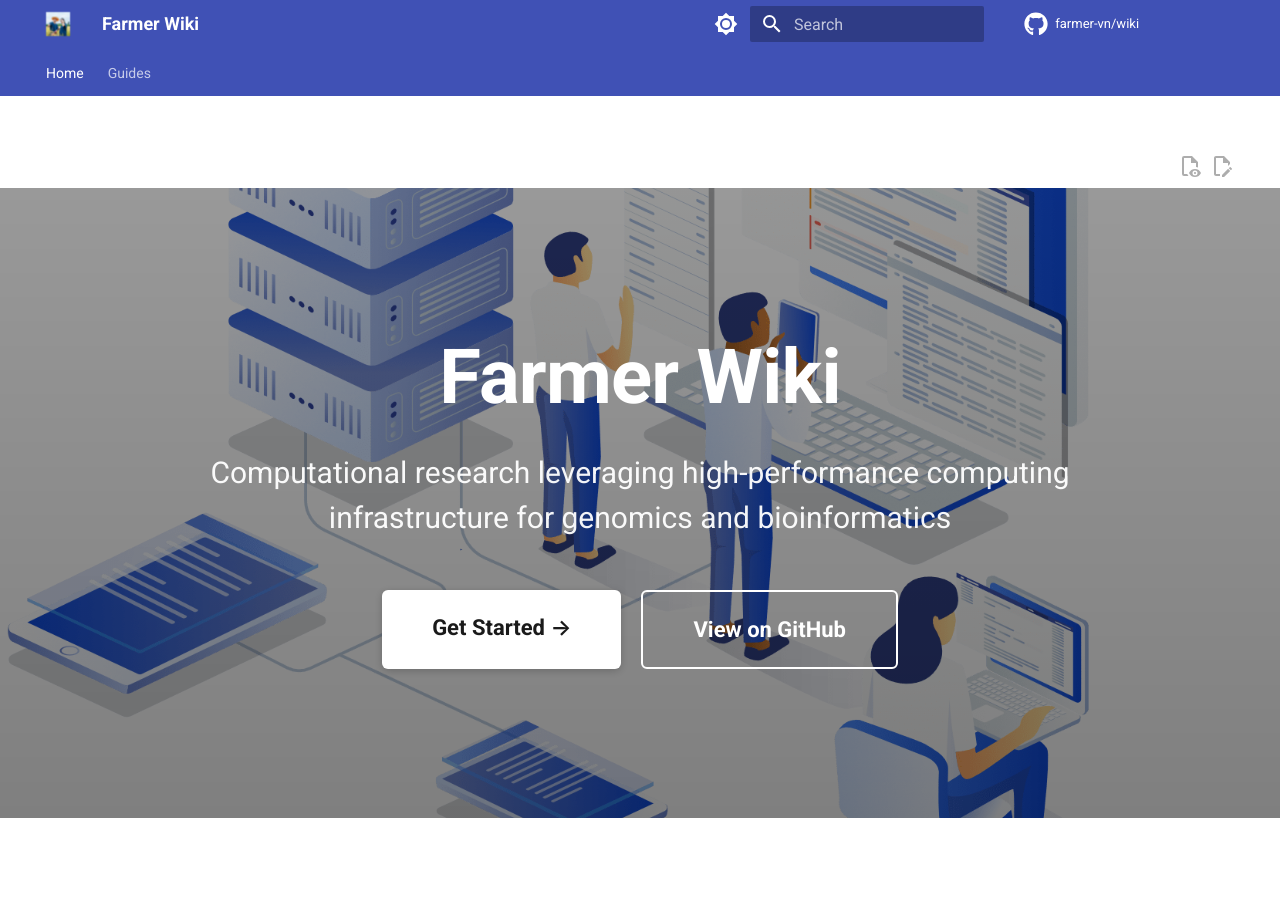
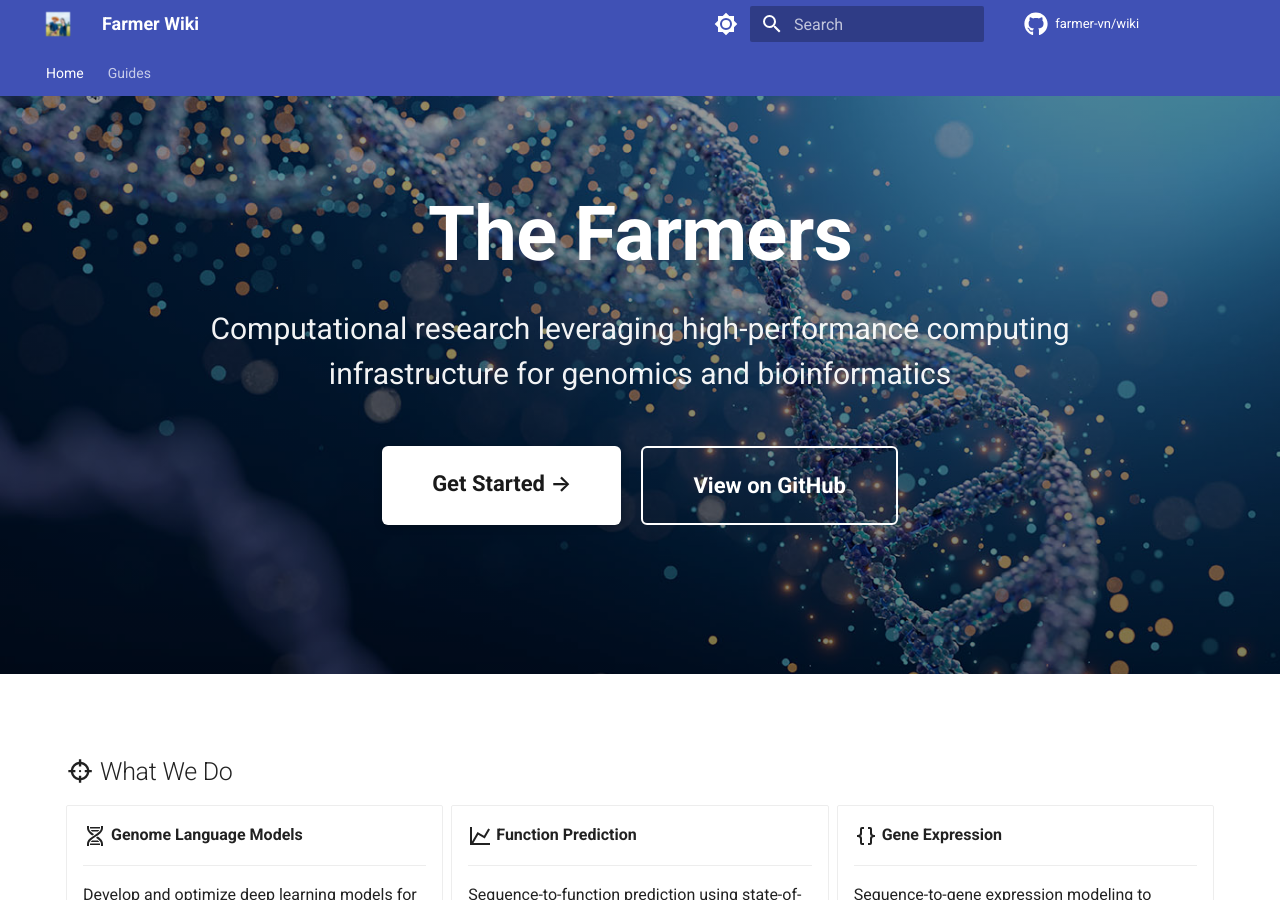
Before and after one commit to farmer-vn/wiki, an MkDocs documentation site: the page built from docs/index.md, in a window 1280 px wide and 900 px high. Built offline with MkDocs 1.6.1 and Material for MkDocs 9.7.7, drawn with Linux system fonts in a browser that asks for light colours; comment, search, counter and statistics services are not loaded; part of the change alters nothing that is shown.

Commit message:
nice hero

```diff
--- a/docs/index.md
+++ b/docs/index.md
@@ -7,6 +7,16 @@ hide:
 <style>
 .md-content {
   padding: 0 !important;
+  margin-top: 0 !important;
+}
+
+.md-content__inner {
+  margin-top: 0 !important;
+  padding-top: 0 !important;
+}
+
+.md-main__inner {
+  margin-top: 0 !important;
 }
 
 /* Hero Banner Styling - Material Design Style */
@@ -14,8 +24,9 @@ hide:
   position: relative;
   width: 100vw;
   margin-left: calc(-50vw + 50%);
+  margin-top: calc(var(--md-toolbar-height, 3rem) * -1);
   min-height: 70vh;
-  background-image: url('figures/hero-background.png');
+  background-image: url('figures/hero-genomics.jpg');
   background-size: cover;
   background-position: center center;
   background-repeat: no-repeat;
@@ -91,14 +102,6 @@ hide:
 .hero-buttons .button-secondary:hover {
   background: rgba(255,255,255,0.1);
 }
-.md-typeset h2 {
-  text-align: center;
-  font-size: 2.2rem;
-  margin-bottom: 3rem;
-  opacity: 0.95;
-  line-height: 1.6;
-  color: white;
-}
 
 .hero-buttons {
   display: flex;
@@ -139,11 +142,18 @@ hide:
   transform: translateY(-2px);
 }
 
-.md-typeset h2 {
+/* Content section headings */
+.content-wrapper .md-typeset h2 {
   text-align: center;
   font-size: 2.2rem;
   font-weight: 700;
   margin: 3rem 0 2rem;
+  color: var(--md-default-fg-color);
+}
+
+/* Hide edit/view buttons */
+.md-content__button {
+  display: none;
 }
 
 .content-wrapper {
@@ -155,7 +165,7 @@ hide:
 
 <div class="hero-banner">
   <div class="hero-content">
-    <h1>Farmer Wiki</h1>
+    <h1>The Farmers</h1>
     <p>Computational research leveraging high-performance computing infrastructure for genomics and bioinformatics</p>
     <div class="hero-buttons">
       <a href="guides/saga/" class="button-primary">Get Started →</a>
```
Also changed, not shown: docs/figures/hero-genomics.jpg (added).
